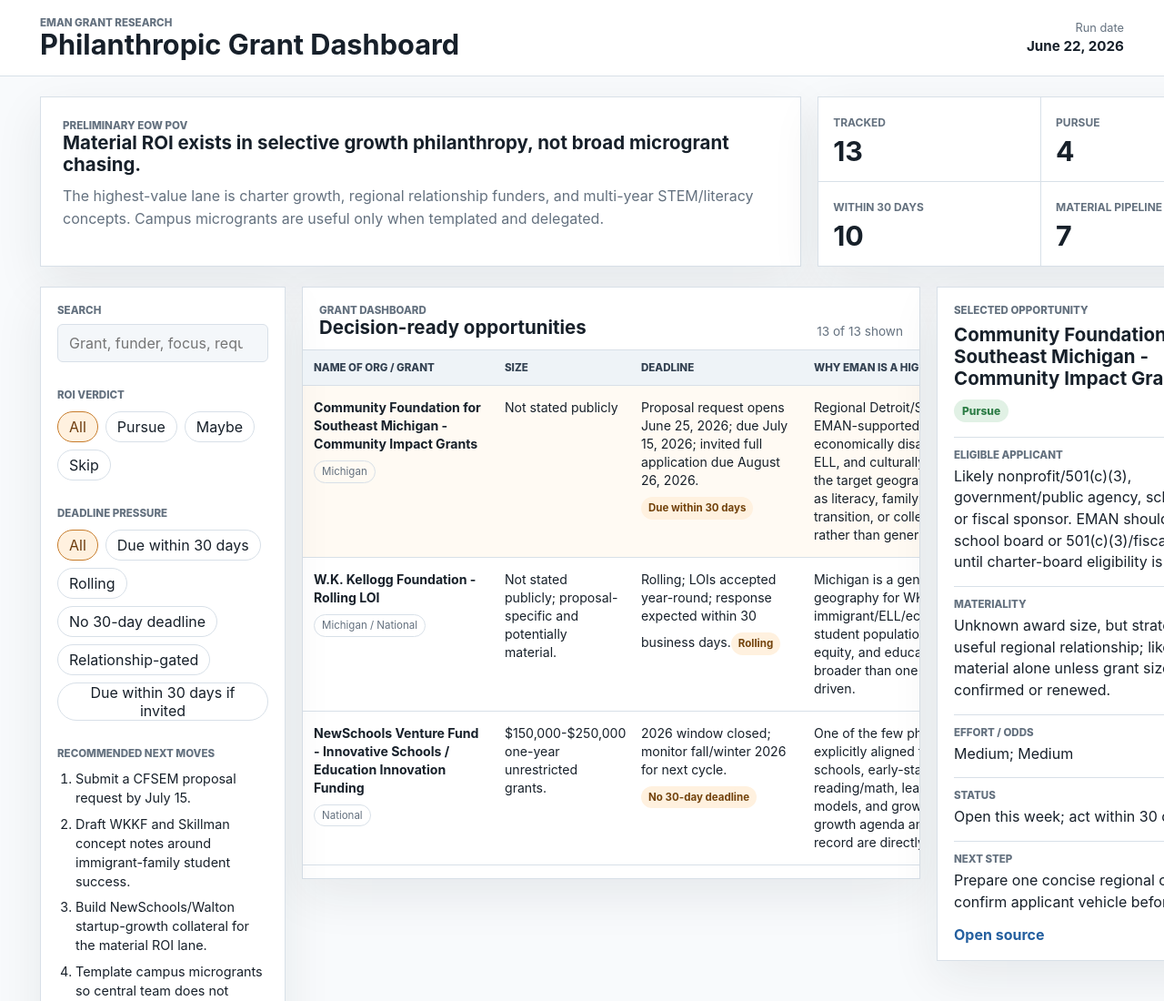
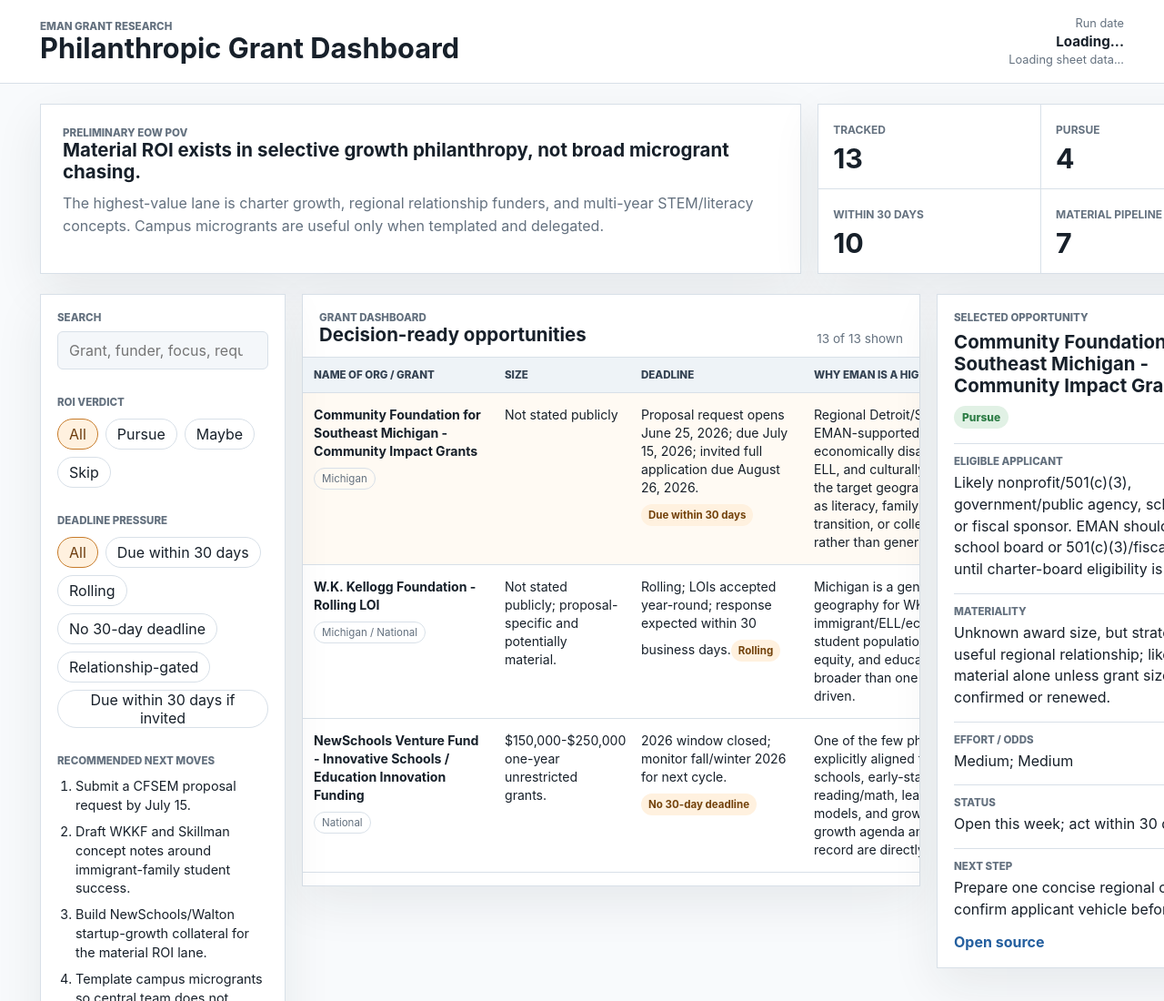
Before and after one commit to eliasrosenfeld-eman/eman-grant-dashboard., a website: page index.html in a window 1280 px wide. Shown: the top 1100 px of the page at 91% size. Drawn offline with Linux system fonts and the light colour scheme.

Commit message:
Read dashboard data from Google Sheet

```diff
--- a/index.html
+++ b/index.html
@@ -15,7 +15,8 @@
         </div>
         <div class="run-meta">
           <span>Run date</span>
-          <strong>June 22, 2026</strong>
+          <strong id="runDate">Loading...</strong>
+          <span id="dataStatus" class="data-status">Loading sheet data...</span>
         </div>
       </header>
 
```
